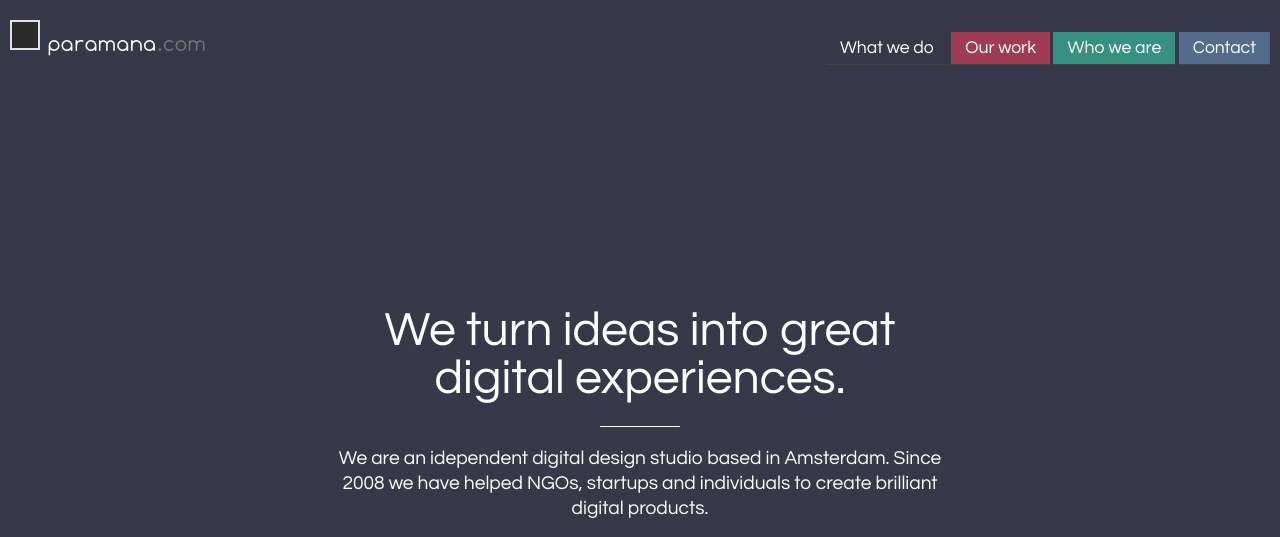
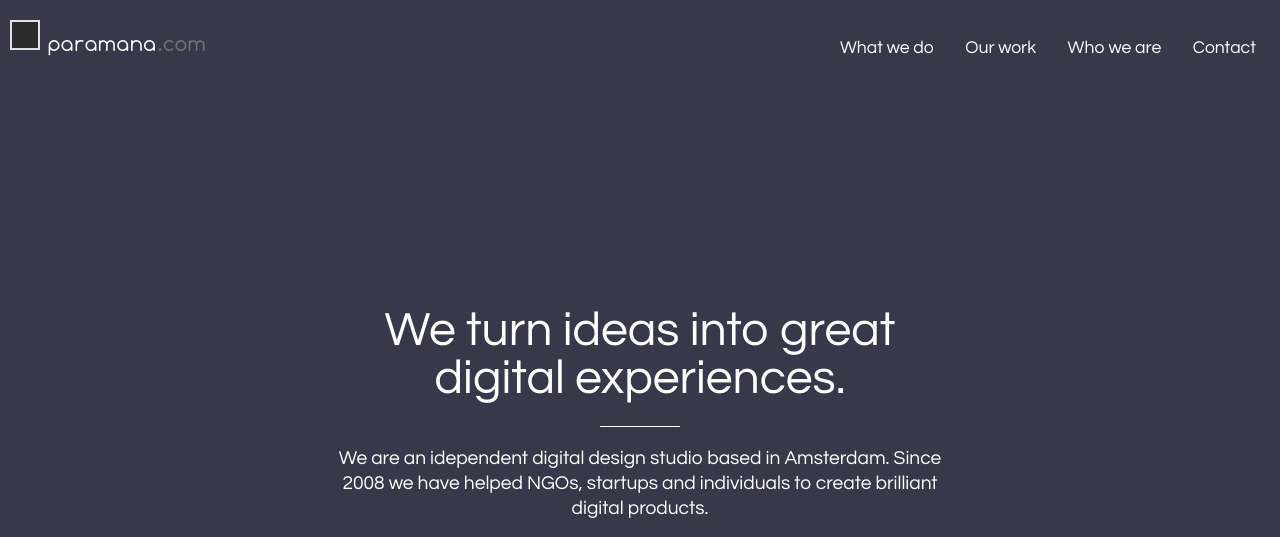
Before and after one commit to paramana/paramana-v3.0, a plain HTML site: page index.html in a window 1280 px wide. Shown: the top 537 px of the page. Drawn offline with nearby package versions, Linux system fonts and the light colour scheme; some packages are replaced by stand-ins of ours.

Commit message:
tricolore navigation looks bad therefore reverting
Revert "tricolore navigation"

This reverts commit 75fac192f91a738778b3898c74b84d711bd389ac.

```diff
--- a/css/main.css
+++ b/css/main.css
@@ -195,7 +195,6 @@ h1, h2, h3, h4 {
 
 .nav.expanded {
     max-height: 300px;
-    margin-bottom: 1em;
 }
 
 .logo {
@@ -257,29 +256,10 @@ h1, h2, h3, h4 {
 
 .nav-item {
     text-align: center;
-    border-bottom: 1px solid #444444;
 }
 
-.nav-item--what-we-do {
-    background-color:
-}
-
-.nav-item--our-work {
-    background-color: #9f3b53;
-}
-
-.nav-item--who-we-are {
-    background-color: #379181;
-}
-
-.nav-item--contact {
-    background-color: #536c8b;
-}
-
-
-
 .nav-item a {
-    border: none;
+    border-bottom-color: #444444;
     padding-bottom: 1em;
     padding-top: 1em;
 }
--- a/index.html
+++ b/index.html
@@ -22,10 +22,10 @@
         <header id="paramana" class="nav-bar clearfix">
             <nav class="nav">
                 <ul class="clearfix">
-                    <li class="nav-item nav-item--what-we-do"><a href="#what-we-do">What we do</a></li>
-                    <li class="nav-item nav-item--our-work"><a href="#our-work">Our work</a></li>
-                    <li class="nav-item nav-item--who-we-are"><a href="#who-we-are">Who we are</a></li>
-                    <li class="nav-item nav-item--contact"><a href="#contact">Contact</a></li>
+                    <li class="nav-item"><a class="" href="#what-we-do">What we do</a></li>
+                    <li class="nav-item"><a class="" href="#our-work">Our work</a></li>
+                    <li class="nav-item"><a class="" href="#who-we-are">Who we are</a></li>
+                    <li class="nav-item"><a class="" href="#contact">Contact</a></li>
                 </ul>
             </nav>
             <section class="nav-bar__inner">
```
